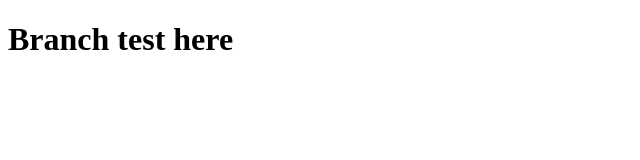
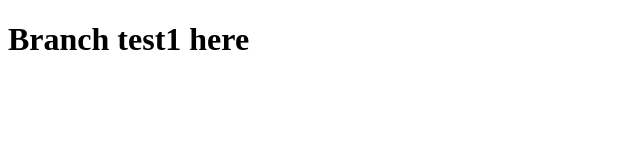
Before and after one commit to steven20406/pilot-forum, a website: page branch.html in a window 1280 px wide. Shown: the full height of the page, 0-640 px from the left. Drawn offline with Linux system fonts and the light colour scheme.

Commit message:
change h1

```diff
--- a/branch.html
+++ b/branch.html
@@ -5,6 +5,6 @@
     <title>Br test</title>
 </head>
 <body>
-<h1>Branch test here</h1>
+<h1>Branch test1 here</h1>
 </body>
 </html>
```
